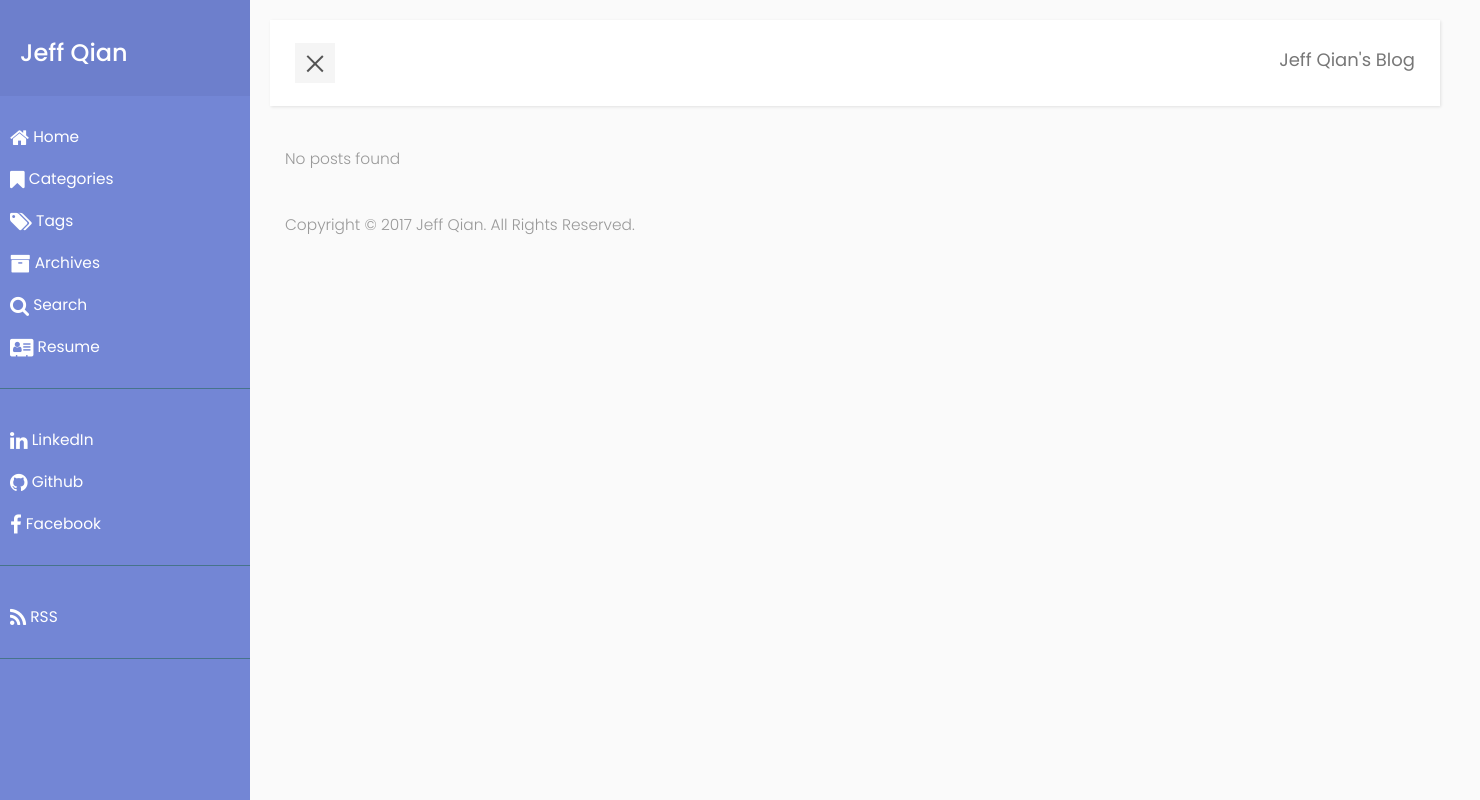
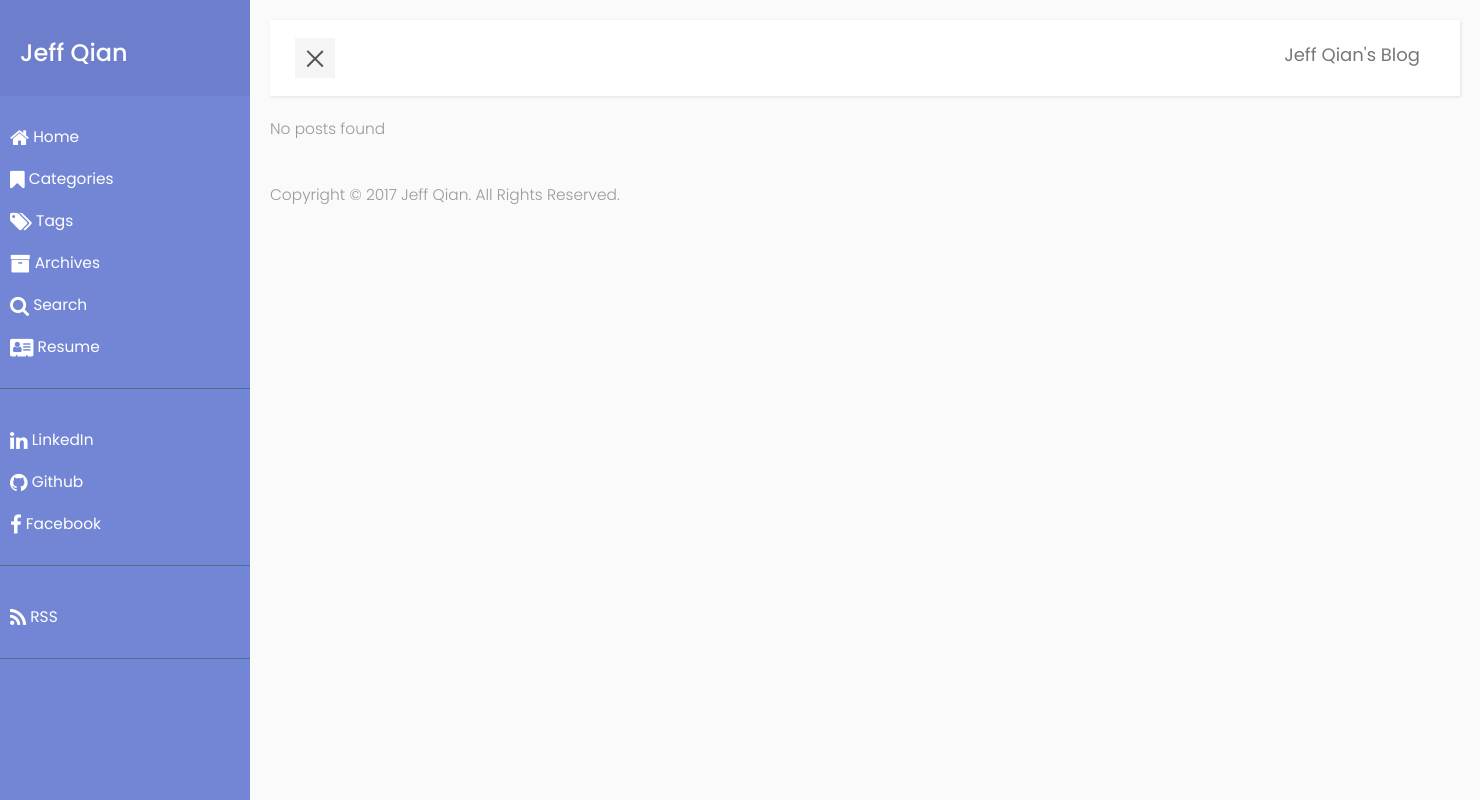
Before and after one commit to seekdestiny/blogengine, a Django app: page /1 in a window 1480 px wide. Run offline with Django 3.2, Linux system fonts and the light colour scheme; data that the repository does not hold is empty; some libraries are stand-ins or nearby versions.

Commit message:
adjust navbar width

```diff
--- a/blogengine/static/css/sidebar.css
+++ b/blogengine/static/css/sidebar.css
@@ -24,11 +24,11 @@ a, a:hover, a:focus {
 }
 
 .navbar {
-    padding: 15px 10px;
+    padding: 10px 10px;
     background: #fff;
     border: none;
     border-radius: 0;
-    margin-bottom: 40px;
+    margin-bottom: 20px;
     box-shadow: 1px 1px 3px rgba(0, 0, 0, 0.1);
 }
 
@@ -154,6 +154,7 @@ a.article, a.article:hover {
     padding: 20px;
     min-height: 100vh;
     transition: all 0.3s;
+    width: 100%;
 }
 
 #sidebarCollapse {
--- a/blogengine/templates/blogengine/includes/base.html
+++ b/blogengine/templates/blogengine/includes/base.html
@@ -126,13 +126,14 @@
                             </button>
                         </div>
 
-                        <div class="navbar-brand navbar-right">
-                            <a href="/">Jeff Qian's Blog</a>
+                        <div class="collapse navbar-collapse">
+                            <ul class="nav navbar-nav navbar-right">
+                                <li><a class="navbar-brand" href="/">Jeff Qian's Blog</a></li>
+                            </ul>
                         </div>
                     </div>
                 </nav>
 
-                <div class="container">
                 <div id="content" class="row">
                         <div class="col-lg-12">
                             {% block content %}{% endblock %}
@@ -144,8 +145,6 @@
                         <p>Copyright &copy; {% now "Y" %} Jeff Qian. All Rights Reserved.</p>
                     </span>
                 </footer>
-                </div>
-
             </div>
         </div>
 
```
Lines whose indentation alone changed are shown as unchanged.
